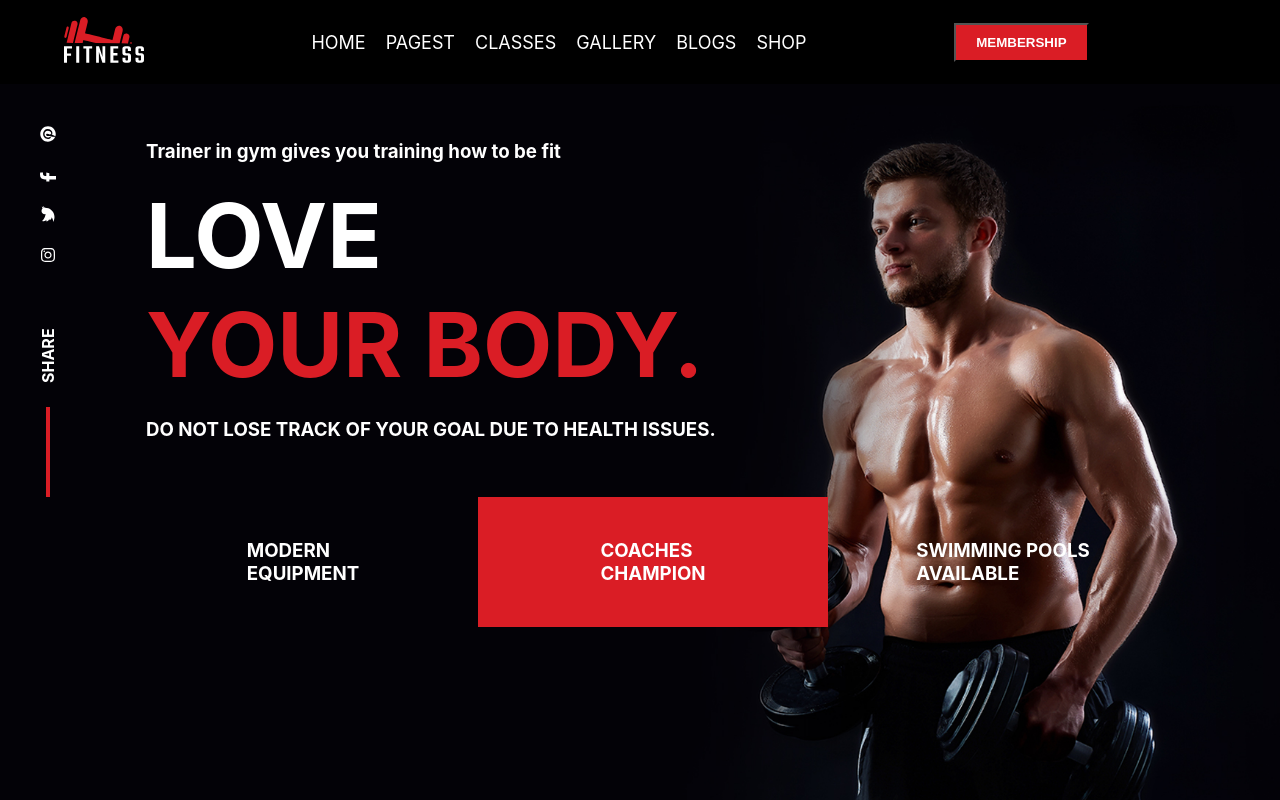
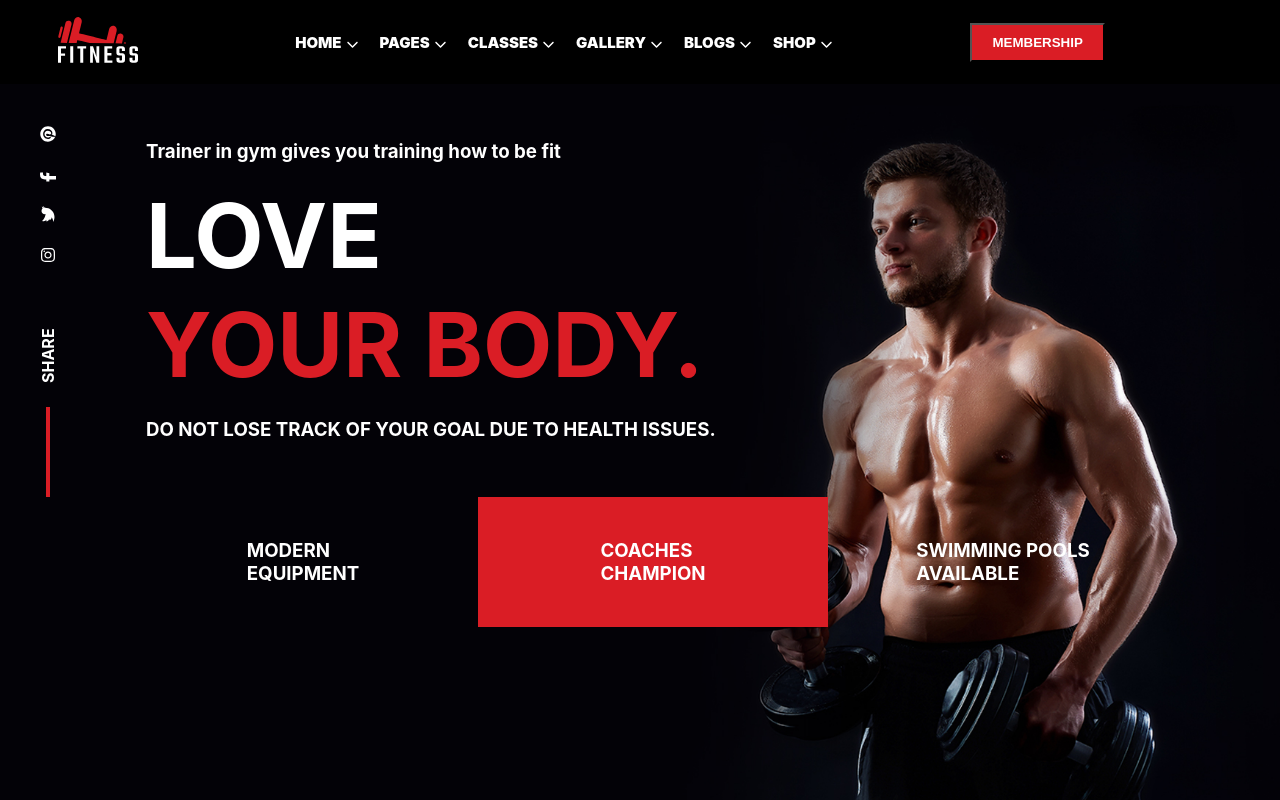
Before and after one commit to NurulIslam-EEE/fitness, a Next.js app: page / in a window 1280 px wide. Shown: the top 800 px of the page. Built offline with nearby package versions, Linux system fonts and the light colour scheme.

Commit message:
nav & banner update

```diff
--- a/components/Navbar.js
+++ b/components/Navbar.js
@@ -2,6 +2,8 @@ import React, { useState } from 'react';
 import styles from '../styles/Navbar.module.css';
 import Link from 'next/link';
 import Image from "next/image";
+import { faChevronDown } from '@fortawesome/free-solid-svg-icons';
+import { FontAwesomeIcon } from '@fortawesome/react-fontawesome';
 
 
 const Navbar = () => {
@@ -21,33 +23,33 @@ const Navbar = () => {
                 <ul >
                     <li>
                         <Link href='/'>
-                            <a>HOME</a>
+                            <a>HOME <FontAwesomeIcon className={styles.downIcon} icon={faChevronDown} /></a>
                         </Link>
 
                     </li>
                     <li>
                         <Link href='/'>
-                            <a>PAGESt</a>
+                            <a>PAGES <FontAwesomeIcon className={styles.downIcon} icon={faChevronDown} /></a>
                         </Link>
                     </li>
                     <li>
                         <Link href='/'>
-                            <a>CLASSES</a>
+                            <a>CLASSES <FontAwesomeIcon className={styles.downIcon} icon={faChevronDown} /></a>
                         </Link>
                     </li>
                     <li>
                         <Link href='/'>
-                            <a>GALLERY</a>
+                            <a>GALLERY <FontAwesomeIcon className={styles.downIcon} icon={faChevronDown} /></a>
                         </Link>
                     </li>
                     <li>
                         <Link href='/'>
-                            <a>BLOGS</a>
+                            <a>BLOGS <FontAwesomeIcon className={styles.downIcon} icon={faChevronDown} /></a>
                         </Link>
                     </li>
                     <li>
                         <Link href='/'>
-                            <a>SHOP</a>
+                            <a>SHOP <FontAwesomeIcon className={styles.downIcon} icon={faChevronDown} /></a>
                         </Link>
                     </li>
                 </ul>
--- a/styles/Banner.module.css
+++ b/styles/Banner.module.css
@@ -89,4 +89,12 @@
   .banner {
     background-size: cover;
   }
+  .bannerFooter {
+    display: block;
+  }
+  .bannerFooterChild3,
+  .bannerFooterChild2,
+  .bannerFooterChild1 {
+    width: 95%;
+  }
 }
--- a/styles/Navbar.module.css
+++ b/styles/Navbar.module.css
@@ -27,7 +27,8 @@
   justify-content: space-around;
 }
 .nav a {
-  font-size: 18px;
+  font-size: 15px;
+  font-weight: 900;
   text-decoration: none;
   text-transform: uppercase;
   color: white;
@@ -40,26 +41,33 @@
   padding: 10px 20px;
   font-weight: 900;
 }
+.downIcon {
+  height: 12px;
+  width: 12px;
+  font-weight: 900;
+}
 
 /* responsive */
 @media only screen and (max-width: 600px) {
   .nav ul {
-    padding-top: 80px;
+    padding-top: 10px;
     z-index: 2;
-    justify-content: flex-start;
-    background: black;
+
+    background: white;
     position: absolute;
-    left: 0;
+    left: 0%;
     top: 0;
     width: 100vw;
     min-height: 110vh;
     flex-direction: column;
     overflow: hidden;
-    transition-duration: 300ms;
+
     transform: translateX(-100%);
+    transition-duration: 600ms;
   }
   .nav.open ul {
     transform: translateX(0);
+    transform: translateY(90px);
   }
   .nav {
     width: fit-content;
@@ -67,15 +75,21 @@
   .nav ul li {
     margin-bottom: 40px;
   }
+  .nav a {
+    color: black;
+    font-size: 25px;
+  }
   .nav {
+    width: 100%;
     display: flex;
     justify-content: space-between;
+    padding: 0 3%;
   }
   .navIcon {
     position: relative;
     z-index: 4;
     margin-top: 25px;
-    width: 35px;
+    width: 50px;
     height: fit-content;
     cursor: pointer;
   }
```
